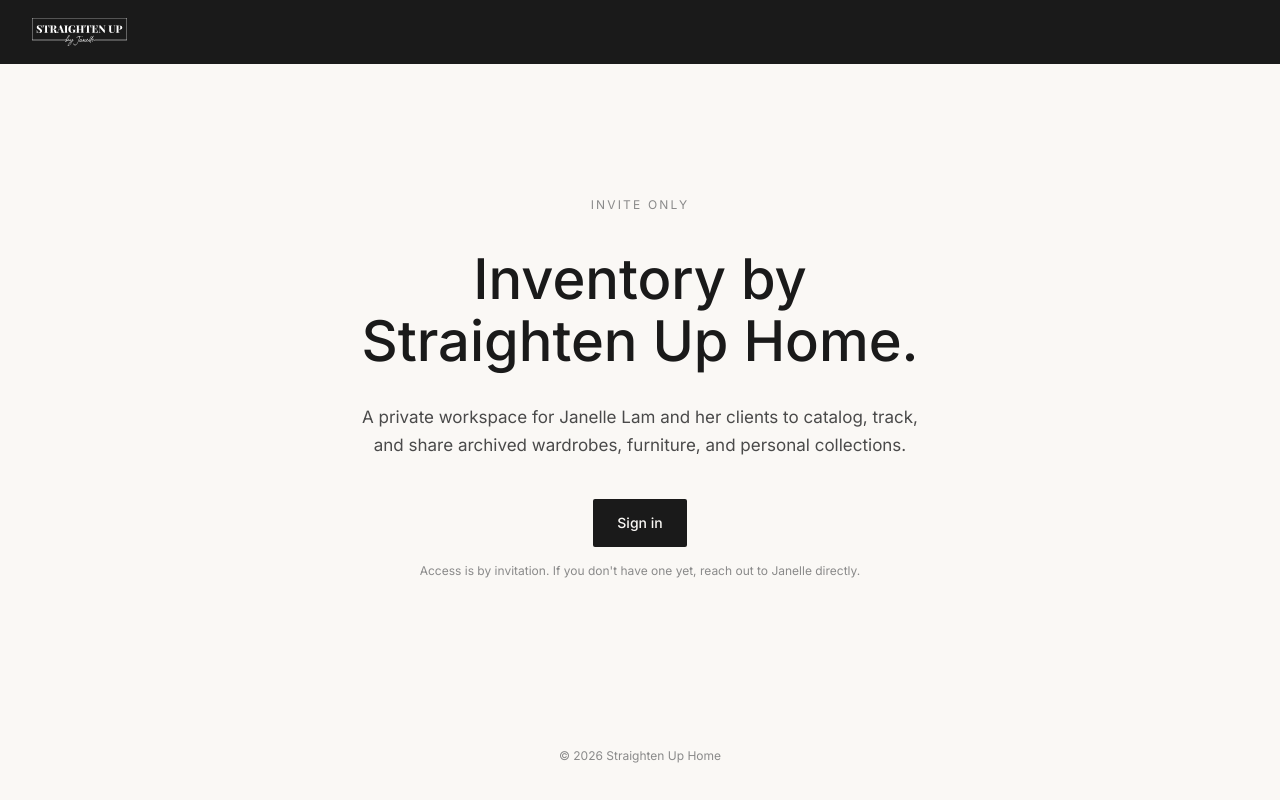
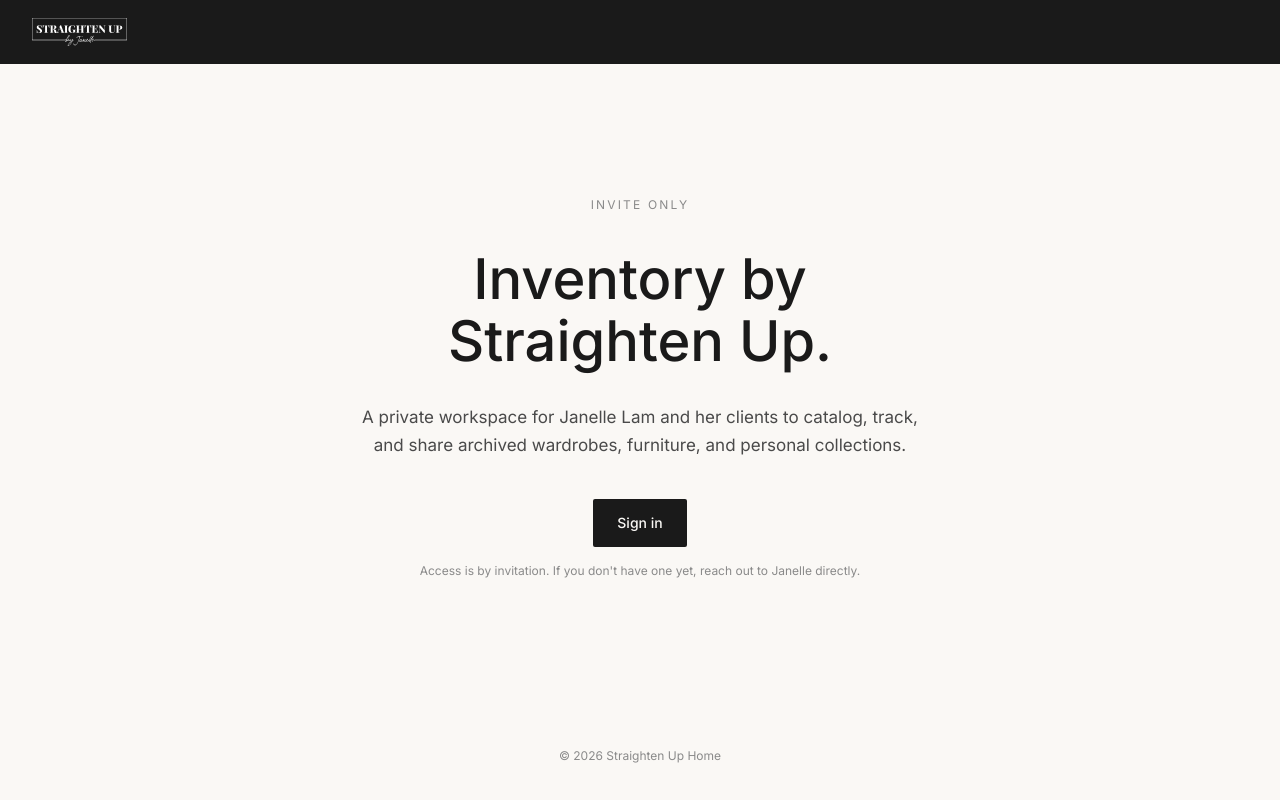
Before and after one commit to ericlam1114/inventory-organizer, a Next.js app: page / in a window 1280 px wide. Built offline with nearby package versions, Linux system fonts and the light colour scheme; no server answers.

Commit message:
tweak(home): shorten landing headline to 'Inventory by Straighten Up'

```diff
--- a/src/app/page.tsx
+++ b/src/app/page.tsx
@@ -20,7 +20,7 @@
         <div className="max-w-xl text-center space-y-8">
           <p className="text-ink3 text-[12px] uppercase tracking-[0.18em]">Invite only</p>
           <h1 className="text-[40px] lg:text-[56px] font-medium leading-[1.1] text-ink">
-            Inventory by Straighten Up Home.
+            Inventory by Straighten Up.
           </h1>
           <p className="text-ink2 text-[17px] leading-[1.6]">
             A private workspace for Janelle Lam and her clients to catalog,
```
